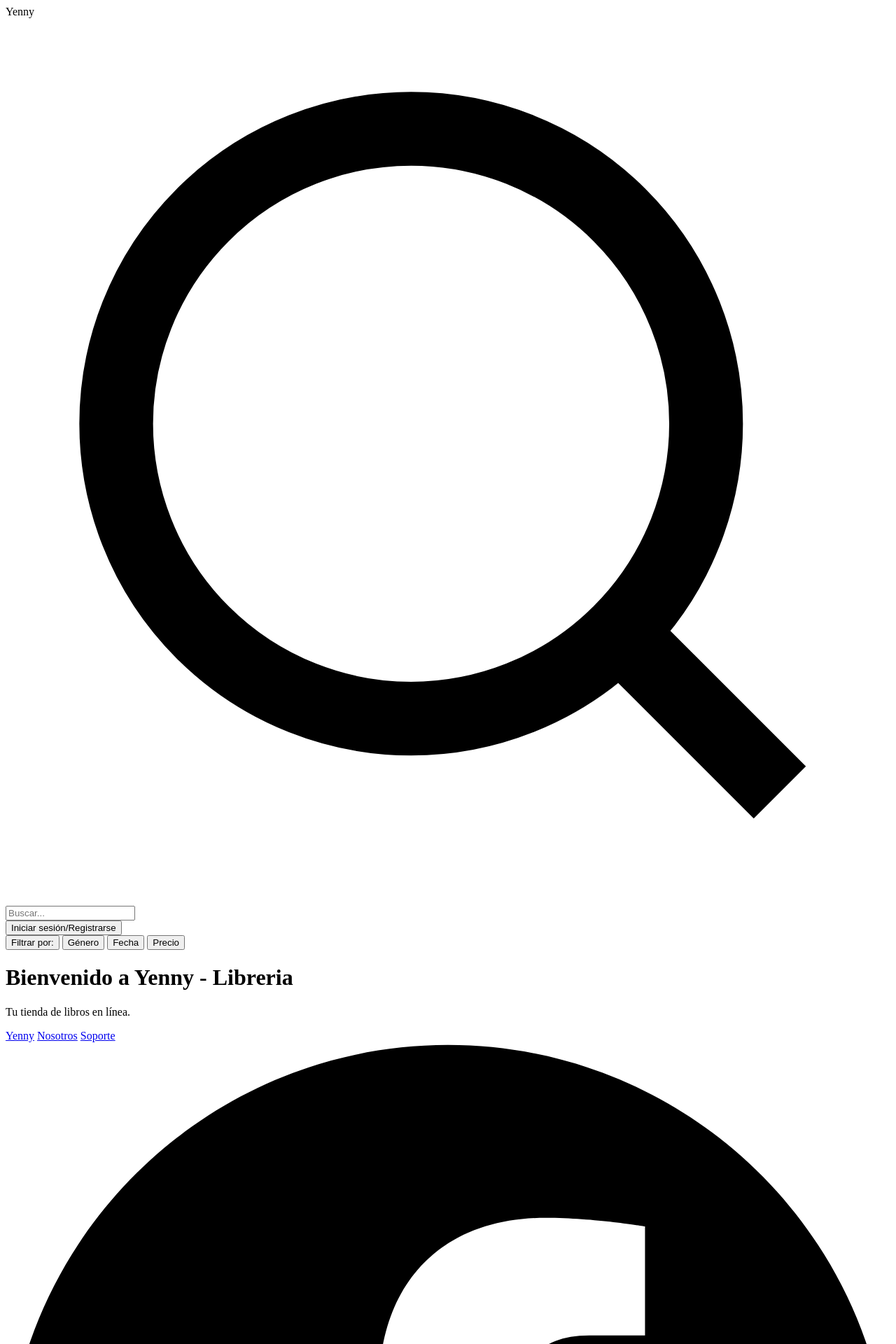
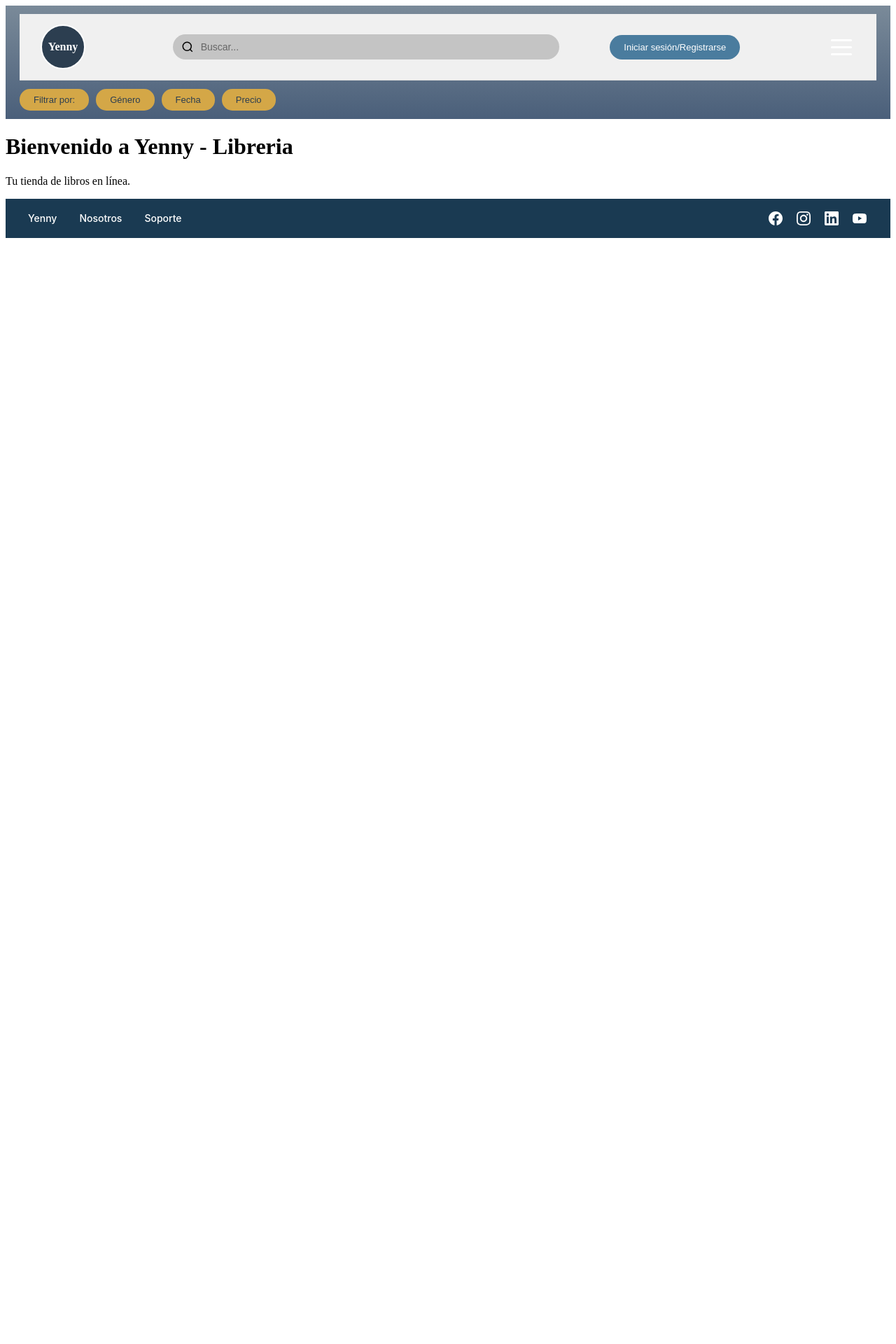
Before and after one commit to BrianHeT/YennyPy, a Flask app: template app/templates/index.html in a window 1280 px wide. Shown: the top 1920 px of the page at 70% size. After the commit the page ends 340 px from the top, so only its background shows below. Run offline with Flask 3, Linux system fonts and the light colour scheme; the template is opened without the code that fills it, so the values that code supplies are empty.

Commit message:
estilos nav/footer

```diff
--- a/app/static/style.css
+++ b/app/static/style.css
@@ -0,0 +1,375 @@
+/* ------------------ NAVBAR -------------------------------------*/
+        body-nav {
+            font-family: Arial, sans-serif;
+        }
+
+        .header-container {
+            background: linear-gradient(to bottom, #7a8a99 0%, #4a5f7a 100%);
+            padding: 12px 20px;
+        }
+
+        .top-bar {
+            display: flex;
+            align-items: center;
+            justify-content: space-between;
+            margin-bottom: 12px;
+            gap: 16px;
+        }
+
+        .logo {
+            width: 50px;
+            height: 50px;
+            background-color: #2c3e50;
+            border-radius: 50%;
+            display: flex;
+            align-items: center;
+            justify-content: center;
+            color: white;
+            font-weight: bold;
+            font-size: 14px;
+            flex-shrink: 0;
+            border: 2px solid #fff;
+        }
+
+        .search-container {
+            flex: 1;
+            max-width: 500px;
+            position: relative;
+        }
+
+        .search-icon {
+            position: absolute;
+            left: 12px;
+            top: 50%;
+            transform: translateY(-50%);
+            width: 18px;
+            height: 18px;
+        }
+
+        .search-input {
+            width: 100%;
+            padding: 10px 12px 10px 40px;
+            border: none;
+            border-radius: 20px;
+            background-color: #c4c4c4;
+            font-size: 14px;
+            outline: none;
+        }
+
+        .search-input::placeholder {
+            color: #666;
+        }
+
+        .auth-button {
+            background-color: #4a7c9e;
+            color: white;
+            border: none;
+            padding: 10px 20px;
+            border-radius: 20px;
+            cursor: pointer;
+            font-size: 13px;
+            white-space: nowrap;
+            flex-shrink: 0;
+        }
+
+        .auth-button:hover {
+            background-color: #3d6a87;
+        }
+
+        .menu-icon {
+            width: 30px;
+            height: 30px;
+            display: flex;
+            flex-direction: column;
+            justify-content: space-around;
+            cursor: pointer;
+            padding: 5px;
+            flex-shrink: 0;
+        }
+
+        .menu-icon span {
+            width: 100%;
+            height: 3px;
+            background-color: white;
+            border-radius: 2px;
+        }
+
+        .nav-bar {
+            display: flex;
+            gap: 10px;
+            flex-wrap: wrap;
+        }
+
+        .nav-button {
+            background-color: #d4a747;
+            color: #2c3e50;
+            border: none;
+            padding: 8px 20px;
+            border-radius: 15px;
+            cursor: pointer;
+            font-size: 13px;
+            font-weight: 500;
+        }
+
+        .nav-button:hover {
+            background-color: #c49636;
+        }
+
+        @media (max-width: 768px) {
+            .top-bar {
+                flex-wrap: wrap;
+            }
+
+            .search-container {
+                order: 3;
+                flex-basis: 100%;
+                max-width: 100%;
+            }
+
+            .auth-button {
+                font-size: 12px;
+                padding: 8px 16px;
+            }
+        }
+/* ------------------ FIN NAVBAR -------------------------------------*/
+
+/* ------------------ INICIO FOOTER -------------------------------------*/
+
+        .footer-container{
+            margin: 0;
+            padding: 0;
+            box-sizing: border-box;
+        }
+
+        .footer {
+            background-color: #1a3a52;
+            padding: 16px 32px;
+            display: flex;
+            justify-content: space-between;
+            align-items: center;
+            color: white;
+            font-family: -apple-system, BlinkMacSystemFont, 'Segoe UI', Roboto, Oxygen, Ubuntu, Cantarell, sans-serif;
+        }
+
+        .footer-links {
+            display: flex;
+            gap: 32px;
+            align-items: center;
+        }
+
+        .footer-links a {
+            color: white;
+            text-decoration: none;
+            font-size: 14px;
+            font-weight: 500;
+            transition: opacity 0.2s;
+        }
+
+        .footer-links a:hover {
+            opacity: 0.8;
+        }
+
+        .footer-social {
+            display: flex;
+            gap: 16px;
+            align-items: center;
+        }
+
+        .social-icon {
+            width: 24px;
+            height: 24px;
+            display: flex;
+            align-items: center;
+            justify-content: center;
+            transition: opacity 0.2s;
+            cursor: pointer;
+        }
+
+        .social-icon:hover {
+            opacity: 0.7;
+        }
+
+        .social-icon svg {
+            width: 20px;
+            height: 20px;
+            fill: white;
+        }
+
+        @media (max-width: 768px) {
+            .footer {
+                flex-direction: column;
+                gap: 16px;
+                padding: 20px 16px;
+            }
+
+            .footer-links {
+                gap: 20px;
+            }
+        }
+        /* ------------------ FIN FOOTER -------------------------------------*/
+/* ------------------------  LOGIN REGISTER ------------------------------------*/
+body-login-register {
+            font-family: 'Segoe UI', Tahoma, Geneva, Verdana, sans-serif;
+            background-color: #f5f5f5;
+            min-height: 100vh;
+        }
+
+        .top-bar {
+            background-color: #f0f0f0;
+            padding: 15px 30px;
+            display: flex;
+            justify-content: space-between;
+            align-items: center;
+            border-bottom: 1px solid #ddd;
+        }
+
+        .back-btn {
+            background-color: #4a5568;
+            color: white;
+            padding: 8px 20px;
+            border: none;
+            border-radius: 4px;
+            cursor: pointer;
+            font-size: 14px;
+            transition: background-color 0.3s;
+        }
+
+        .back-btn:hover {
+            background-color: #2d3748;
+        }
+
+        .logo-container {
+            position: absolute;
+            left: 50%;
+            transform: translateX(-50%);
+        }
+
+        .logo {
+            width: 60px;
+            height: 60px;
+            background-color: #2c3e50;
+            border-radius: 50%;
+            display: flex;
+            align-items: center;
+            justify-content: center;
+            color: white;
+            font-weight: bold;
+            font-size: 16px;
+        }
+
+        .menu-icon {
+            background: none;
+            border: none;
+            font-size: 24px;
+            cursor: pointer;
+            padding: 5px;
+        }
+
+        .main-container {
+            max-width: 1200px;
+            margin: 60px auto;
+            padding: 0 20px;
+            display: flex;
+            gap: 40px;
+            justify-content: center;
+            flex-wrap: wrap;
+        }
+
+        .form-card {
+            background-color: #e8e8e8;
+            border: 2px solid #999;
+            border-radius: 8px;
+            padding: 40px 35px;
+            width: 100%;
+            max-width: 380px;
+            box-shadow: 0 2px 4px rgba(0, 0, 0, 0.1);
+        }
+
+        .form-card h2 {
+            text-align: center;
+            margin-bottom: 30px;
+            font-size: 24px;
+            color: #2c3e50;
+            font-weight: 600;
+        }
+
+        .form-group {
+            margin-bottom: 20px;
+        }
+
+        .form-group label {
+            display: block;
+            margin-bottom: 8px;
+            font-size: 14px;
+            color: #2c3e50;
+        }
+
+        .form-group input {
+            width: 100%;
+            padding: 10px 12px;
+            border: 1px solid #999;
+            border-radius: 4px;
+            font-size: 14px;
+            background-color: white;
+            transition: border-color 0.3s;
+        }
+
+        .form-group input:focus {
+            outline: none;
+            border-color: #3182ce;
+        }
+
+        .forgot-password {
+            text-align: center;
+            margin: 15px 0 25px;
+        }
+
+        .forgot-password a {
+            color: #2c3e50;
+            text-decoration: none;
+            font-size: 13px;
+        }
+
+        .forgot-password a:hover {
+            text-decoration: underline;
+        }
+
+        .submit-btn {
+            width: 100%;
+            max-width: 150px;
+            padding: 10px 20px;
+            background-color: #f7b731;
+            color: #2c3e50;
+            border: none;
+            border-radius: 4px;
+            font-size: 14px;
+            font-weight: 600;
+            cursor: pointer;
+            display: block;
+            margin: 0 auto;
+            transition: background-color 0.3s;
+        }
+
+        .submit-btn:hover {
+            background-color: #e5a622;
+        }
+
+        .helper-text {
+            text-align: center;
+            margin-top: 15px;
+            font-size: 13px;
+            color: #2c3e50;
+        }
+
+        @media (max-width: 768px) {
+            .main-container {
+                flex-direction: column;
+                align-items: center;
+                margin: 30px auto;
+            }
+
+            .form-card {
+                max-width: 100%;
+            }
+        }
+/* ------------------------  FIN LOGIN REGISTER ------------------------------------*/
--- a/app/templates/components/footer.html
+++ b/app/templates/components/footer.html
@@ -3,10 +3,10 @@
 <head>
     <meta charset="UTF-8">
     <meta name="viewport" content="width=device-width, initial-scale=1.0">
-    <link rel="stylesheet" href="/static/css/style.css">
+    <link rel="stylesheet" href="/static/style.css">
 </head>
-<body>
-    <footer class="footer">
+<body class="footer-container">
+    <footer class="footer ">
         <div class="footer-links">
             <a href="/">Yenny</a>
             <a href="/nosotros">Nosotros</a>
--- a/app/templates/components/nav.html
+++ b/app/templates/components/nav.html
@@ -3,10 +3,11 @@
 <head>
     <meta charset="UTF-8">
     <meta name="viewport" content="width=device-width, initial-scale=1.0">
+    <link rel="stylesheet" href=""/static/style.css">
     <title>Yenny</title>
 
 </head>
-<body>
+<body class="body-nav">
     <header class="header-container">
         <div class="top-bar">
             <div class="logo">
@@ -21,7 +22,7 @@
                 <input type="text" class="search-input" placeholder="Buscar...">
             </div>
 
-            <button class="auth-button">
+            <button class="auth-button" onclick="window.location.href='/login'">
                 Iniciar sesión/Registrarse
             </button>
 
```
Also changed, not shown: app/templates/login.html (+63 -0 lines).
